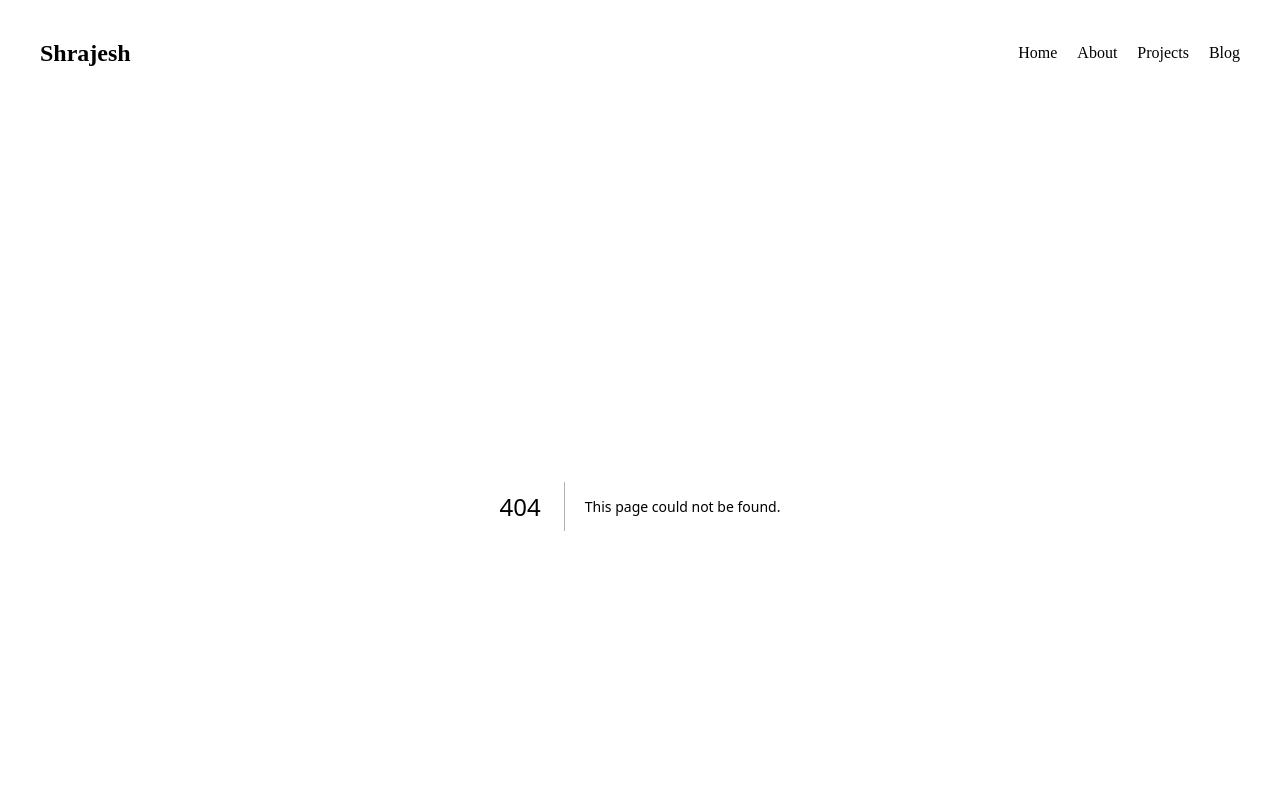
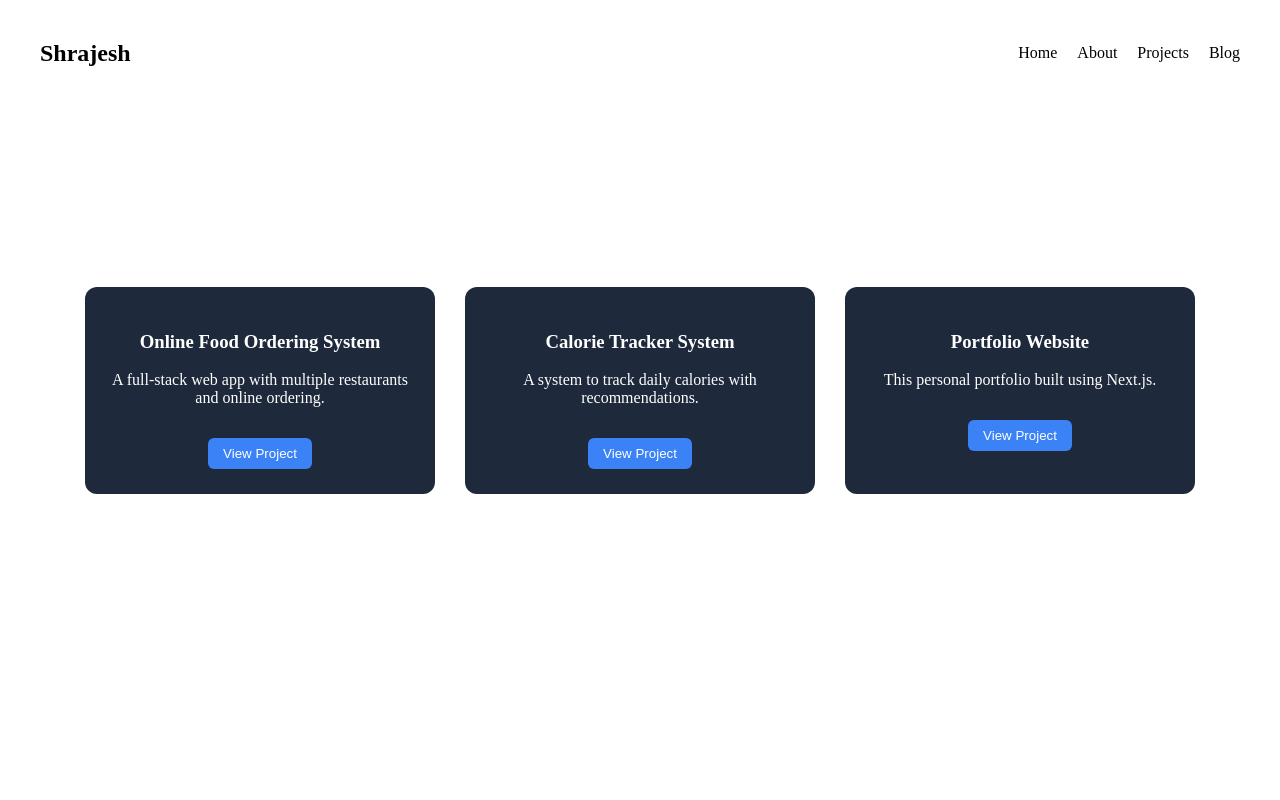
Before and after one commit to shrazesh/portfolio-website, a Next.js app: page /projects in a window 1280 px wide. Before the commit this address had no page. Shown: the top 800 px of the page. Built offline with nearby package versions, Linux system fonts and the light colour scheme.

Commit message:
feature : create Projects page with project cards

```diff
--- a/app/about/page.js
+++ b/app/about/page.js
@@ -21,7 +21,7 @@ export default function About() {
 
           <div className="card">
             <h3>📚 Learning</h3>
-            <p>System Design, MERN Stack, DevOps basics</p>
+            <p>System Design, MERN Stack.</p>
           </div>
         </div>
       </div>
--- a/app/globals.css
+++ b/app/globals.css
@@ -118,3 +118,60 @@ html, body {
   width: 250px;
   border-radius: 10px;
 }
+
+.card {
+  background: #1e293b;
+  padding: 20px;
+  width: 250px;
+  border-radius: 10px;
+  transition: transform 0.3s ease, box-shadow 0.3s ease;
+  cursor: pointer;
+}
+
+.card:hover {
+  transform: translateY(-8px);
+  box-shadow: 0 10px 20px rgba(0, 0, 0, 0.4);
+}
+
+/* PROJECTS PAGE */
+
+.projects {
+  min-height: 80vh;
+  padding: 60px 20px;
+  color: white;
+  text-align: center;
+}
+
+.projects h1 {
+  font-size: 40px;
+  margin-bottom: 40px;
+}
+
+.project-container {
+  display: flex;
+  justify-content: center;
+  gap: 30px;
+  flex-wrap: wrap;
+}
+
+.project-card {
+  background: #1e293b;
+  width: 300px;
+  padding: 25px;
+  border-radius: 12px;
+  transition: transform 0.3s ease;
+}
+
+.project-card:hover {
+  transform: translateY(-8px);
+}
+
+.project-card button {
+  margin-top: 15px;
+  padding: 8px 15px;
+  background: #3b82f6;
+  border: none;
+  color: white;
+  border-radius: 6px;
+  cursor: pointer;
+}
--- /dev/null
+++ b/app/projects/page.js
@@ -0,0 +1,27 @@
+export default function Projects() {
+  return (
+    <section className="projects">
+      <h1>My Projects</h1>
+
+      <div className="project-container">
+        <div className="project-card">
+          <h3>Online Food Ordering System</h3>
+          <p>A full-stack web app with multiple restaurants and online ordering.</p>
+          <button>View Project</button>
+        </div>
+
+        <div className="project-card">
+          <h3>Calorie Tracker System</h3>
+          <p>A system to track daily calories with recommendations.</p>
+          <button>View Project</button>
+        </div>
+
+        <div className="project-card">
+          <h3>Portfolio Website</h3>
+          <p>This personal portfolio built using Next.js.</p>
+          <button>View Project</button>
+        </div>
+      </div>
+    </section>
+  );
+}
```
